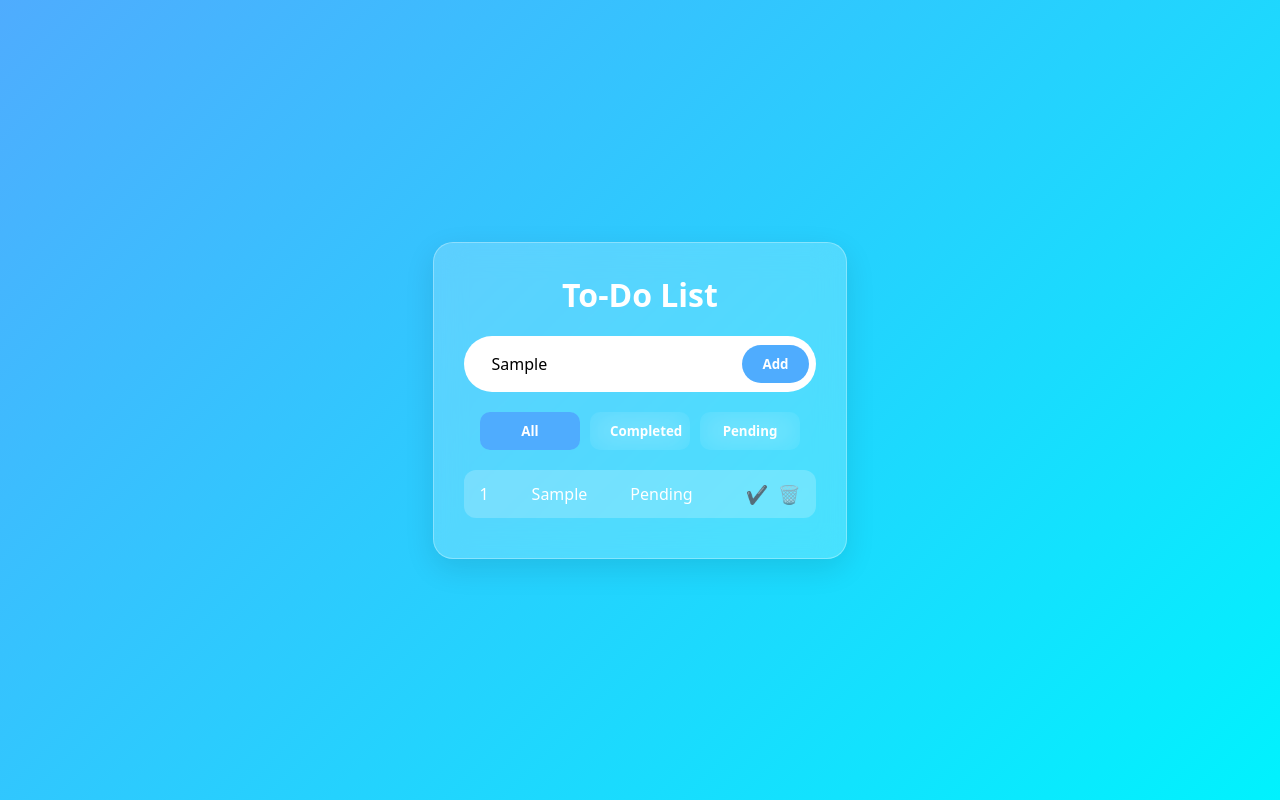
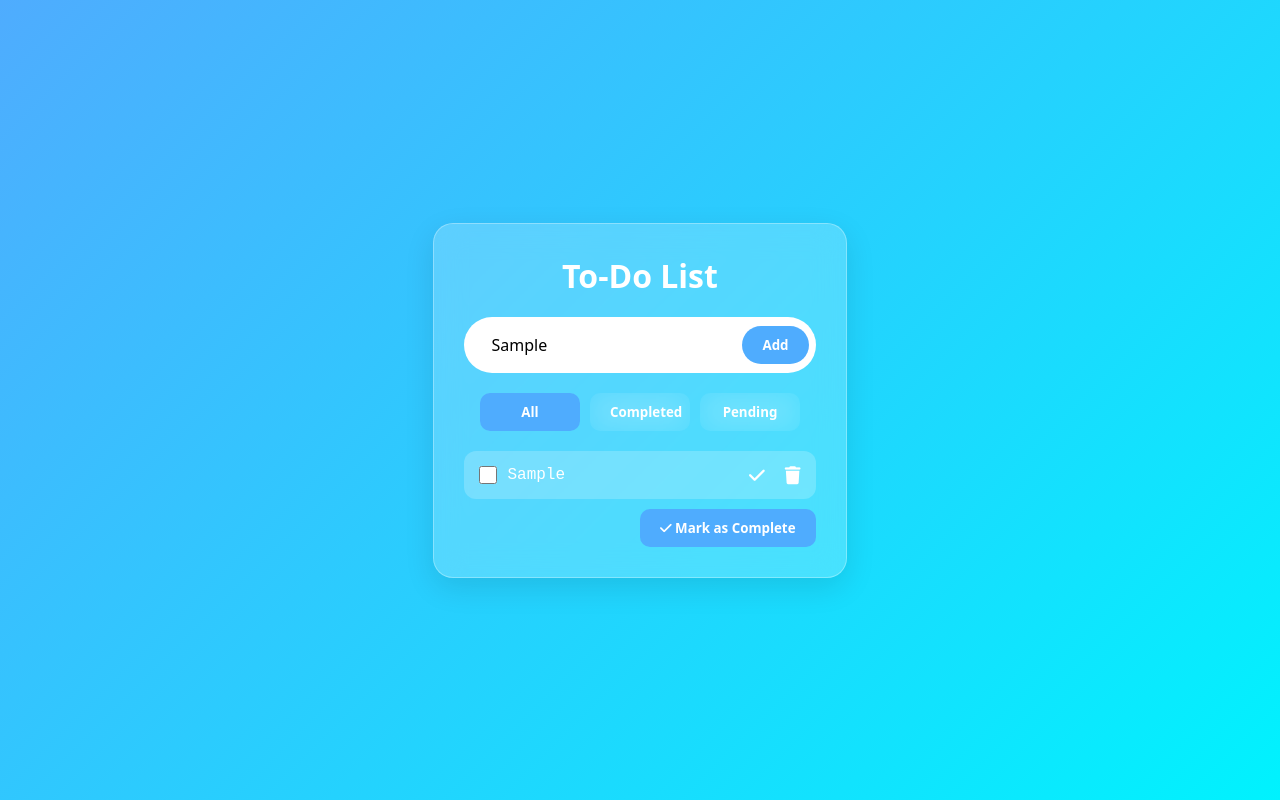
Before and after one commit to jayPvilla/To-Do-List-App, a React (Vite) app: page / in a window 1280 px wide. Both pictures are taken after typing "Sample" into the empty fields and a click on the button "Add". Built offline with nearby package versions, Linux system fonts and the light colour scheme.

Commit message:
Add checkbox and mark as complete button

```diff
--- a/index.html
+++ b/index.html
@@ -5,6 +5,8 @@
     <link rel="icon" type="image/svg+xml" href="/favicon.svg" />
     <meta name="viewport" content="width=device-width, initial-scale=1.0" />
     <title>To Do List</title>
+    <link rel="stylesheet" href="https://cdnjs.cloudflare.com/ajax/libs/font-awesome/6.7.2/css/all.min.css" />
+
   </head>
   <body>
     <div id="root"></div>
--- a/src/components/Container.css
+++ b/src/components/Container.css
@@ -6,9 +6,14 @@
     border-radius: 20px;
     display: flex;
     flex-direction: column;
-    max-width: 800px;
+    max-width: 1000px;
     color: white;
     box-shadow: 0 10px 30px rgba(0, 0, 0, 0.1);
+}
+
+button{
+    background: #4facfe;
+    color: white;
 }
 
 h1 {
@@ -33,7 +38,7 @@ h1 {
     box-shadow: 0 0 10px rgba(123, 104, 238, 0.3);
 }
 
-input {
+.input-group input {
     border: none;
     outline: none;
     padding: 10px 20px;
@@ -44,12 +49,10 @@ input {
 
 #addBtn {
     border: none;
-    background: #4facfe;
-    color: white;
-    padding: 10px 20px;
     border-radius: 30px;
     cursor: pointer;
     font-weight: 600;
+    padding: 10px 20px;
 }
 
 ul {
@@ -104,3 +107,53 @@ li {
 .filters .active {
     background: #4facfe;
 }
+
+
+.list {
+    display: flex;
+    align-items: center;
+    margin-left: 0;
+    gap: 10px;
+}
+.list-task {
+    font-family: 'Courier New', Courier, monospace;
+    display: flex;
+    justify-content: flex-start;
+    flex: 1;
+
+}
+
+.checkbutton {
+    accent-color: #2196F3;
+    cursor: pointer;
+    width: 18px; /* Fixed size keeps it consistent */
+    height: 18px;
+}
+
+label {
+    display: flex;
+    justify-items: center;
+    flex: 1;
+}
+.actions {
+    display: flex;
+    gap: 10px;
+}
+
+.actions button {
+    color: white;
+}
+
+.mark-buttons {
+    display: flex;
+    justify-content: flex-end;
+    width: 100%;
+}
+
+.mark-complete {
+    border: none;
+    padding: 10px 20px;
+    border-radius: 10px;
+    cursor: pointer;
+    font-weight: 600;
+}
--- a/src/components/Input.jsx
+++ b/src/components/Input.jsx
@@ -29,9 +29,16 @@ const Input = ({ lists, set_list }) => {
           id="taskInput"
           placeholder="Enter a task..."
           onChange={(e) => set_task(e.target.value)}
+          onKeyDown={(e) => {
+            if(e.key === 'Enter' && task_value.trim() !== ""){
+              add_task()
+              set_task("")
+          }}}
           value={task_value}
         />
-        <button id="addBtn" onClick={add_task}>Add</button>
+        <button id="addBtn" onClick={() => {
+          if(task_value.trim() !== "") add_task()
+          }}>Add</button>
     </div>
   )
 }
--- a/src/components/TaskList.jsx
+++ b/src/components/TaskList.jsx
@@ -8,10 +8,8 @@ const TaskList = ({lists, set_list}) => {
     const updatedList = lists.map(task => {
       if (task.id == id){
         return {...task, status : "Completed"};
-        console.log("Success");
       } else {
         return task
-        console.log("Failed");
       }
     });
 
@@ -29,19 +27,39 @@ const TaskList = ({lists, set_list}) => {
   }
 
   return (
+    <>
       <ul id="taskList">
         {lists.map(item => (
-        <li key={item.id}>
-          <span>{item.id}</span>
-          <span>{item.task}</span>
-          <span>{item.status}</span>
+          <li key={item.id} className='list'>
+            <input
+              className='checkbutton'
+              type='checkbox'
+              checked={item.status === "Completed"}
+              readOnly
+            />
+            <label>
+              <span className={`list-task ${item.status === "Completed" ? 'completed' : ''}`}>
+                {item.task}
+              </span>
               <div className="actions">
-            <button onClick={() => completeTask(item.id)}>✔️</button>
-            <button onClick={() => deleteTask(item.id)}>🗑️</button>
+                {/* Complete Button - Check Icon */}
+                <button className="btn-complete" onClick={() => completeTask(item.id)}>
+                  <i className="fa-solid fa-check"></i>
+                </button>
+
+                {/* Delete Button - Trash Icon */}
+                <button className="btn-delete" onClick={() => deleteTask(item.id)}>
+                  <i className="fa-solid fa-trash"></i>
+                </button>
               </div>
+            </label>
           </li>
         ))}
       </ul>
+      <div className='mark-buttons'>
+        <button className='mark-complete'><i className="fa-solid fa-check"></i>  Mark as Complete</button>
+      </div>
+    </>
   )
 }
 
```
Lines whose indentation alone changed are shown as unchanged.
